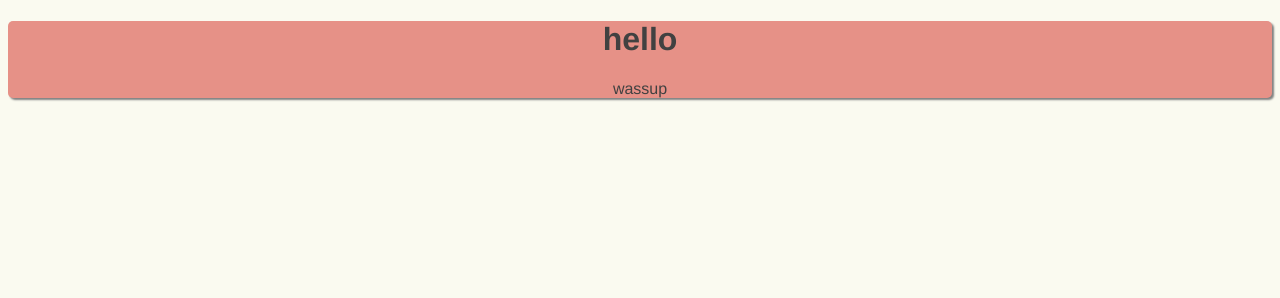
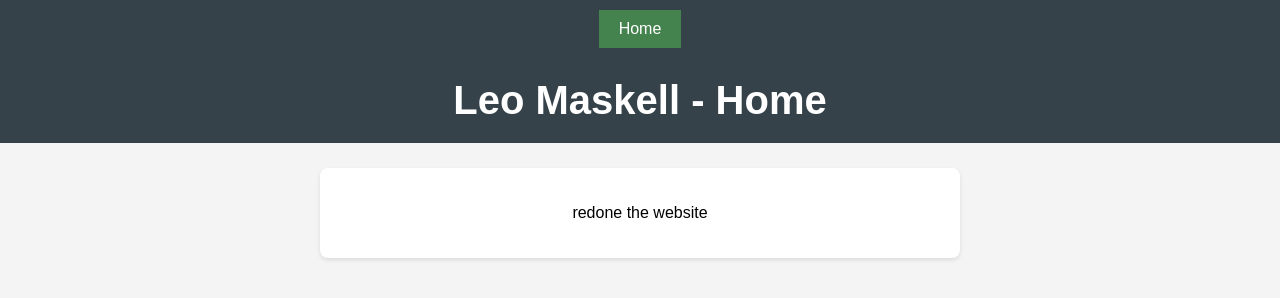
Before and after one commit to LeoMaskell/js-db-stuff, a website: page frontend/index.html in a window 1280 px wide. Drawn offline with Linux system fonts and the light colour scheme; files that its build step writes are made by us from their sources.

Commit message:
STABLE! added much better styles

```diff
--- a/frontend/index.html
+++ b/frontend/index.html
@@ -3,13 +3,23 @@
 <head>
     <meta charset="UTF-8">
     <meta name="viewport" content="width=device-width, initial-scale=1.0">
-    <link rel="stylesheet" href="/style.css">
-    <title>Document</title>
+    <title>Leo Maskell - Home</title>
+    <link rel="stylesheet" href="style.css">
 </head>
+
 <body>
+<div class="navbar">
+    <ul>
+        <li><a href="/" class="active">Home</a></li>
+    </ul>
+</div>
+
     <div class="header">
-        <h1 class="title">hello</h1>
-        <p class="subtitle">wassup</p>
+        <h1 class="title">Leo Maskell - Home</h1>
+    </div>
+
+    <div class="content">
+        <p>redone the website</p>
     </div>
 </body>
 </html>
--- a/static/style.css
+++ b/static/style.css
@@ -1,19 +1,112 @@
 body {
-    background-color: rgb(250, 250, 240);
+    background-color: #f4f4f4;
+    font-family: Arial, sans-serif;
+    margin: 0;
+    padding: 0;
+}
+
+.navbar {
+    background-color: #35424a;
+    color: white;
+    padding: 10px 0;
+    position: sticky;
+    top: 0;
+    width: 100%;
+    z-index: 1000;
+}
+
+.navbar > ul {
+    list-style: none;
+    margin: 0;
+    padding: 0;
+    display: flex;
+    justify-content: center;
+}
+
+.navbar li {
+    border-radius: 5px;
+    margin: 0 15px;
+    position: relative;
+    border-radius: 4px;
+}
+
+.navbar > ul > li > a.active {
+    background-color: #45834e;
+}
+
+.navbar li:hover {
+    background-color: #1a528a;
+}
+
+.navbar li > a {
+    color: white;
+    text-decoration: none;
+    padding: 10px 20px;
+    display: block;
+
 }
 
 .header {
-    background-color: rgb(230, 145, 135);
+    background-color: #35424a;
+    color: white;
+    padding: 20px 0;
+    text-align: center;
+    width: 100%;
+    top: 25px;
+    margin-bottom: 25px;
+}
 
-    top: 0;
-    margin: 15px, auto;
+.title {
+    font-size: 2.5em;
+    font-weight: bold;
+    margin: 0;
+}
 
+.description {
+    font-size: 1.2em;
+    margin: 10px 0;
+}
+
+.header > img {
+    max-width: 50px;
+    height: auto;
+    border-radius: 50%;
+    margin-top: 20px;
+    margin-bottom:20px;
+    border: solid black;
+    border-width: 2px;;
+}
+
+.header > img:hover {
+    transform: scale(1.5);
+    transition: transform 0.3s ease;
+}
+
+h1 {
+    text-align: center;
+    margin-top: 20px;
+}
+
+.content {
+    max-width: 800px;
+    margin: 0 auto;
+    padding: 20px;
+    background-color: white;
+    border-radius: 8px;
+    box-shadow: 0 2px 4px rgba(0,0,0,0.1);
+    max-width: 600px;
+    top: 120px;
+    margin-bottom: 20px;
     text-align: center;
 
+}
+.content a{
+    color: #000000;
+    text-decoration: none;
+    font-weight: bold;
     border-radius: 5px;
+}
 
-    font-family: 'Franklin Gothic Medium', 'Arial Narrow', Arial, sans-serif;
-    color: rgb(65, 65, 65);
-
-    box-shadow: 2px 2px 2px rgb(129, 129, 129);
+.content a:hover {
+    text-decoration: underline;
 }
```
